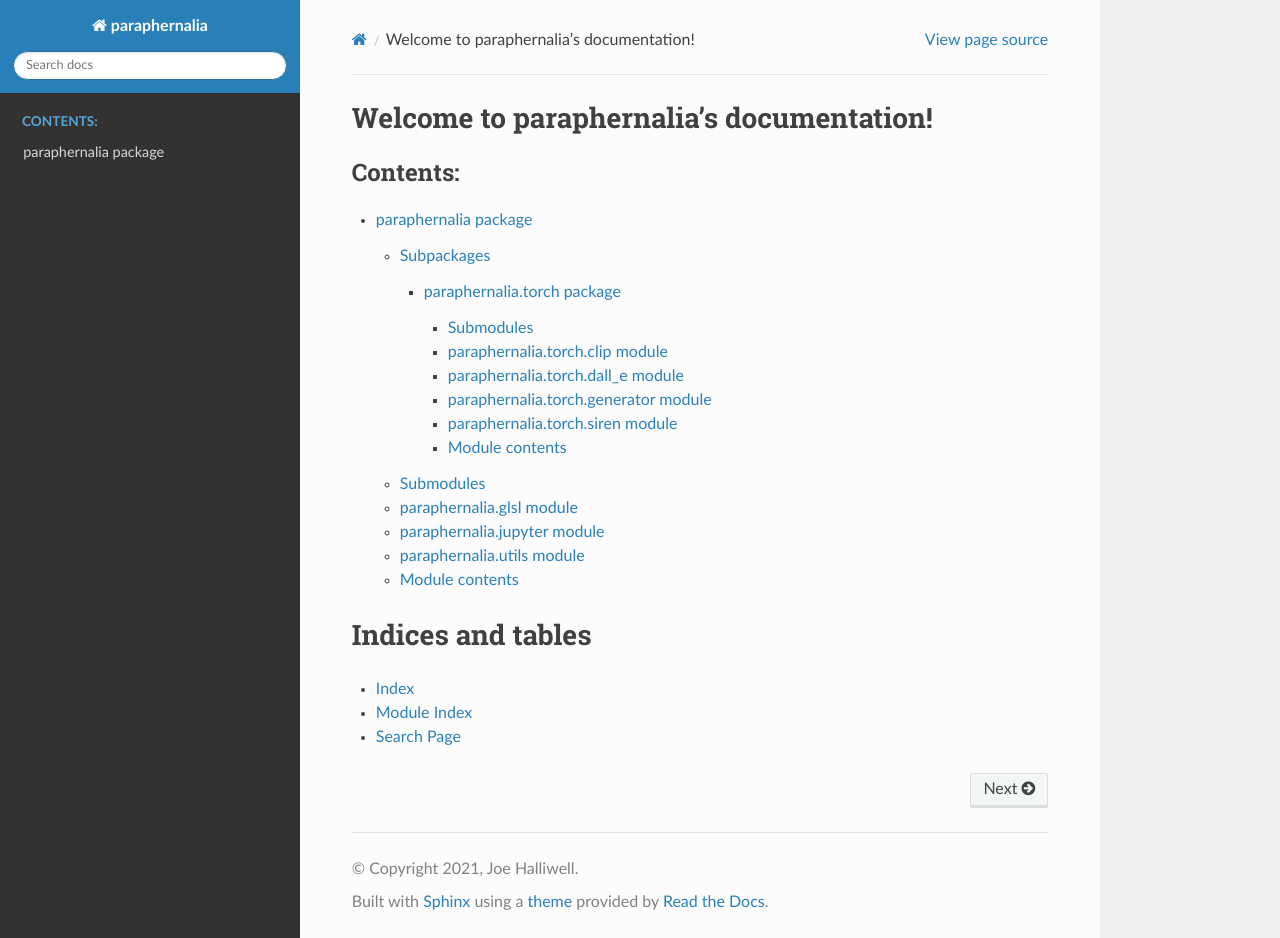
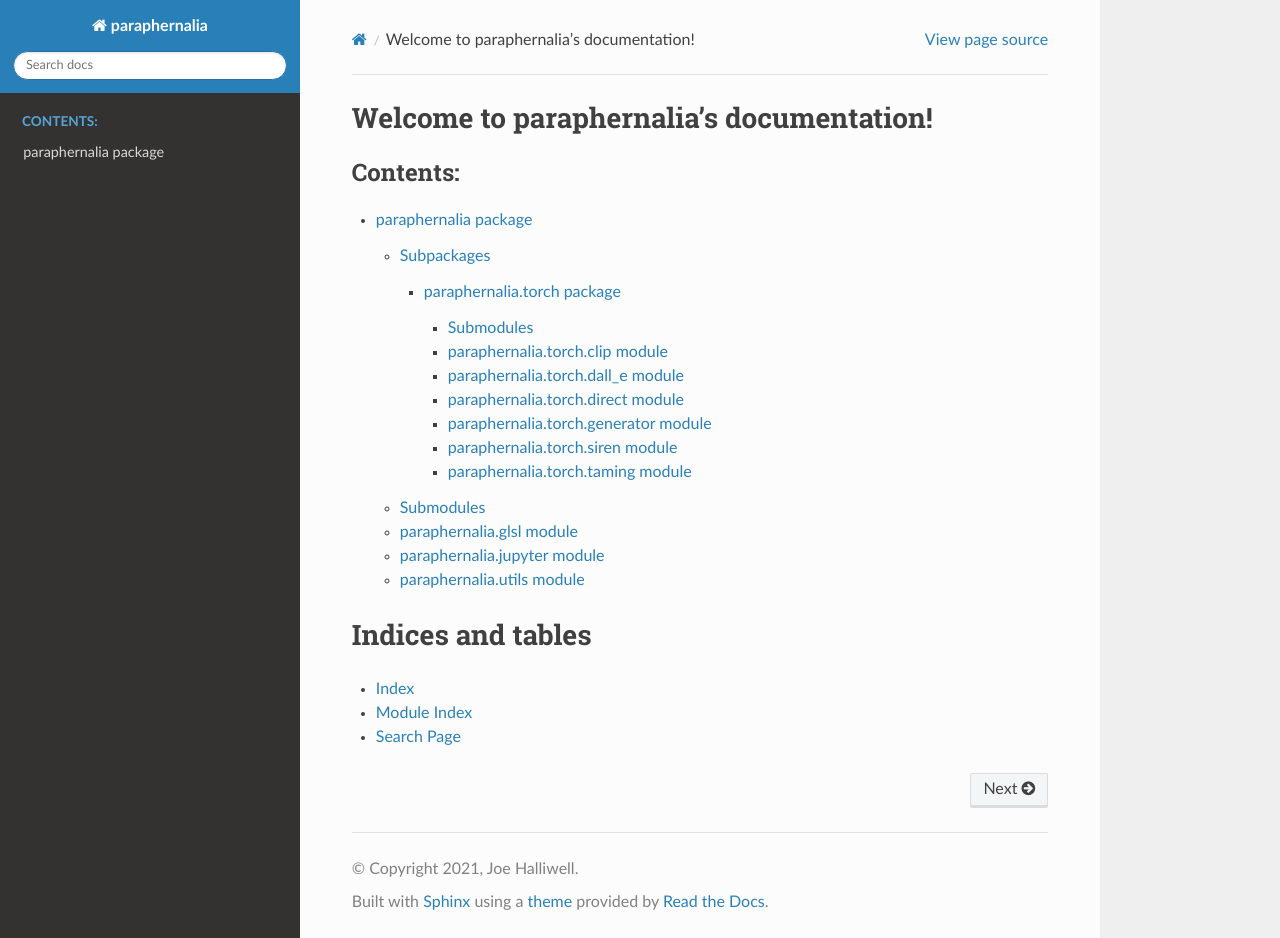
Before and after one commit to joehalliwell/paraphernalia, a Sphinx documentation site: the page built from docs/source/index.rst, in a window 1280 px wide and 938 px high. Built offline with Sphinx 7.4.7 and the Read the Docs theme 2.0.0, drawn with Linux system fonts in a browser that asks for light colours.

Commit message:
Update Sphinx documentation

```diff
--- a/docs/source/paraphernalia.rst
+++ b/docs/source/paraphernalia.rst
@@ -1,5 +1,10 @@
 paraphernalia package
 =====================
+
+.. automodule:: paraphernalia
+   :members:
+   :undoc-members:
+   :show-inheritance:
 
 Subpackages
 -----------
@@ -35,11 +40,3 @@
    :members:
    :undoc-members:
    :show-inheritance:
-
-Module contents
----------------
-
-.. automodule:: paraphernalia
-   :members:
-   :undoc-members:
-   :show-inheritance:
--- a/docs/source/paraphernalia.torch.rst
+++ b/docs/source/paraphernalia.torch.rst
@@ -1,5 +1,10 @@
 paraphernalia.torch package
 ===========================
+
+.. automodule:: paraphernalia.torch
+   :members:
+   :undoc-members:
+   :show-inheritance:
 
 Submodules
 ----------
@@ -20,6 +25,14 @@
    :undoc-members:
    :show-inheritance:
 
+paraphernalia.torch.direct module
+---------------------------------
+
+.. automodule:: paraphernalia.torch.direct
+   :members:
+   :undoc-members:
+   :show-inheritance:
+
 paraphernalia.torch.generator module
 ------------------------------------
 
@@ -36,10 +49,10 @@
    :undoc-members:
    :show-inheritance:
 
-Module contents
----------------
+paraphernalia.torch.taming module
+---------------------------------
 
-.. automodule:: paraphernalia.torch
+.. automodule:: paraphernalia.torch.taming
    :members:
    :undoc-members:
    :show-inheritance:
```
Also changed, not shown: .readthedocs.yaml, 1 other file.
